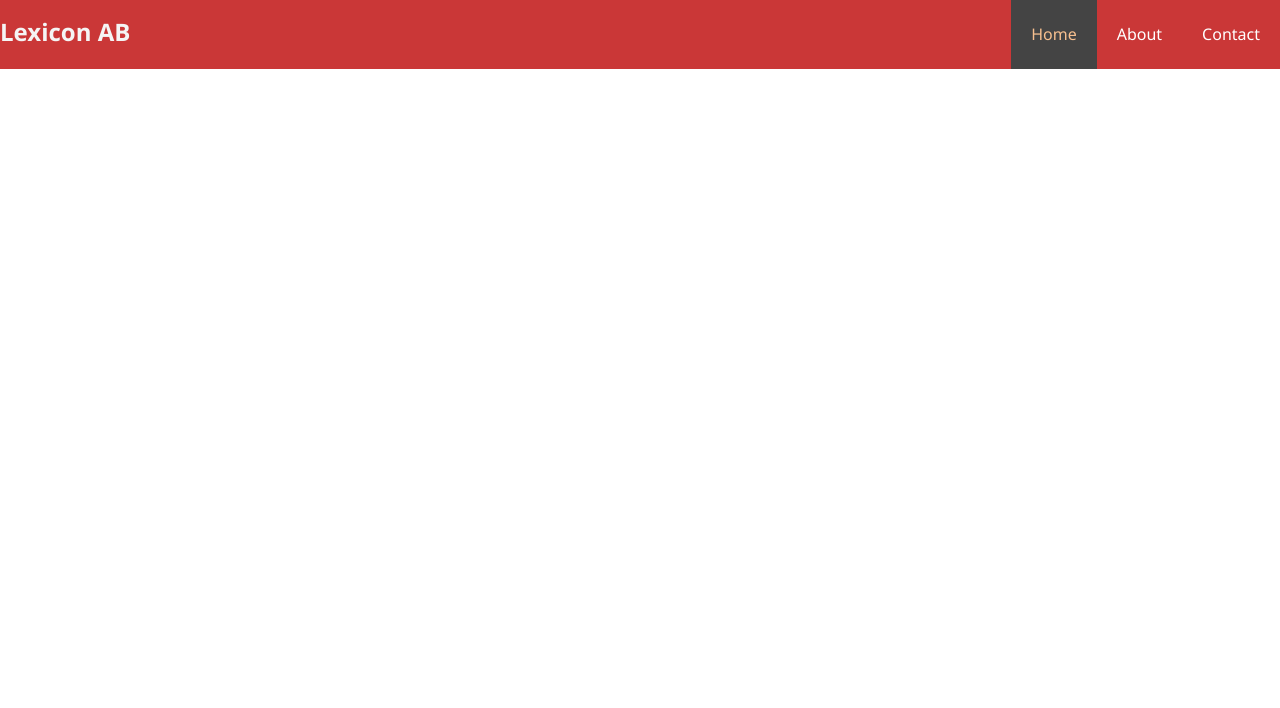
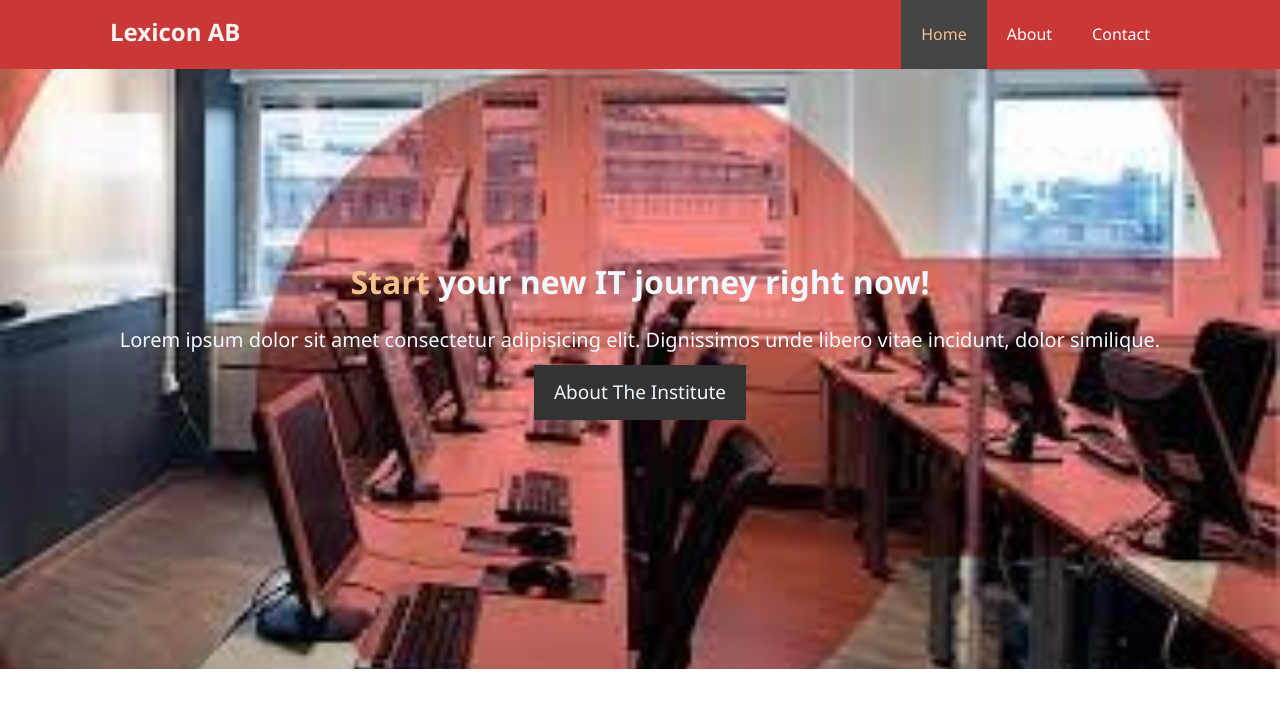
Before and after one commit to smforuzmand/LexiconWebSiteproject, a plain HTML site: page index.html in a window 1280 px wide. Drawn offline with Linux system fonts and the light colour scheme.

Commit message:
showcase
showcase and Lexicon picture added

```diff
--- a/css/style.css
+++ b/css/style.css
@@ -24,7 +24,42 @@ h3 {
 }
 
 p {
-    margin: 10px 1;
+    margin: 10px 0;
+}
+
+
+/* Utility calsses blongs to whole space */
+
+.container {
+    margin: auto;
+    max-width: 1100px;
+    overflow: auto;
+    padding: 0 20px;
+
+}
+
+.text-primary {
+    color: #f7c08a;
+}
+
+.lead {
+    font-size: 20px;
+
+}
+
+.btn {
+    display: inline-block;
+    font-size: 19px;
+    color: aliceblue;
+    background: #333;
+    padding: 13px 20px;
+    border: none;
+    cursor: pointer;
+}
+
+.btn :hover {
+    background: #f7c08a;
+    color: #333;
 }
 
 /* Navbar */
@@ -62,9 +97,34 @@ p {
     text-align: center;
 }
 
-#navbar ul li a:hover, #navbar ul li a.current {
+#navbar ul li a:hover,
+#navbar ul li a.current {
     background: #444;
     color: #f7c08f;
 
 
 }
+
+#showcase {
+    background: url('../IMG/download.jpg') no-repeat center center/cover;
+    height: 600px;
+}
+
+#showcase .showcase-content {
+    color: aliceblue;
+    text-align: center;
+    padding-top: 170px;
+
+
+
+}
+
+#showcase.showcase-content h1 {
+    font-size: 60px;
+    line-height: 1.2em;
+}
+
+#showcase.showcase-content p {
+    padding-bottom: 20px;
+    line-height: 1.7em;
+}
--- a/index.html
+++ b/index.html
@@ -23,6 +23,20 @@
                 </ul>
             </div>
         </nav>
+        <!-- The space for showcase       -->
+        <div id="showcase">
+            <d iv class="container">
+                <div class="showcase-content">
+                    <h1><span class="text-primary"> Start</span> your new IT journey right now!</h1>
+                    <p class="lead">Lorem ipsum dolor sit amet consectetur adipisicing elit. Dignissimos unde libero vitae incidunt,
+                        dolor similique.</p>
+                    <a class="btn"  href="about.html">About The Institute</a>
+
+                </div>
+
+            </div>
+
+        </div>
 
     </header>
 
```
Also changed, not shown: IMG/download.jpg (added).
